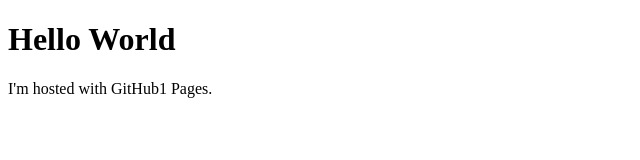
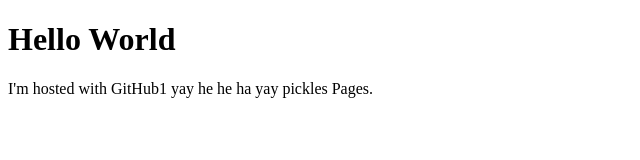
Before and after one commit to Jeff-web-sketch/Jeff-web-sketch, a plain HTML site: page index.html in a window 1280 px wide. Shown: the whole page, without its empty margins (0-640 px from the left). Drawn offline with Linux system fonts and the light colour scheme.

Commit message:
adds new text

```diff
--- a/index.html
+++ b/index.html
@@ -2,6 +2,6 @@
 <html>
 <body>
 <h1>Hello World</h1>
-<p>I'm hosted with GitHub1 Pages.</p>
+<p>I'm hosted with GitHub1 yay he he ha yay pickles Pages.</p>
 </body>
 </html>
```
